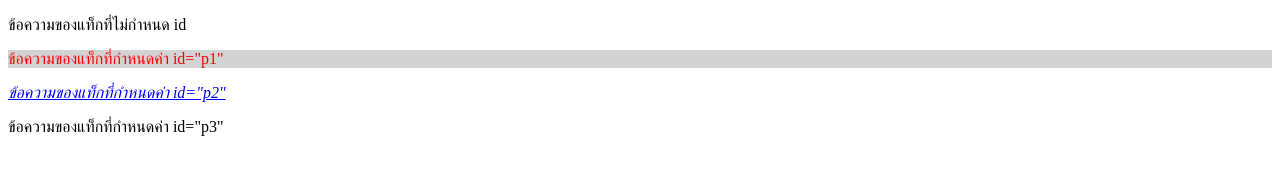
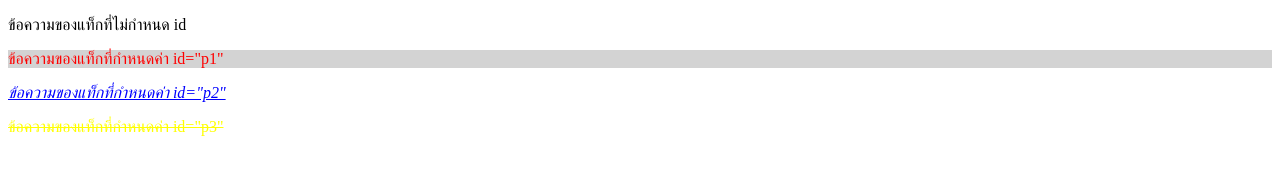
Before and after one commit to plaichaya/plaichaya.github.io, a plain HTML site: page example7-5.html in a window 1280 px wide. Drawn offline with Linux system fonts and the light colour scheme.

Commit message:
Update example7-5.html

```diff
--- a/example7-5.html
+++ b/example7-5.html
@@ -28,6 +28,7 @@
     <p> ข้อความของแท็กที่ไม่กำหนด id</p>
     <p id="p1">ข้อความของแท็กที่กำหนดค่า id="p1"</p>
     <p id="p2">ข้อความของแท็กที่กำหนดค่า id="p2"</p>
-    <p>ข้อความของแท็กที่กำหนดค่า id="p3"</p>
+    <p id="p3">ข้อความของแท็กที่กำหนดค่า id="p3"</p>
+
 </body>
 </html>
```
